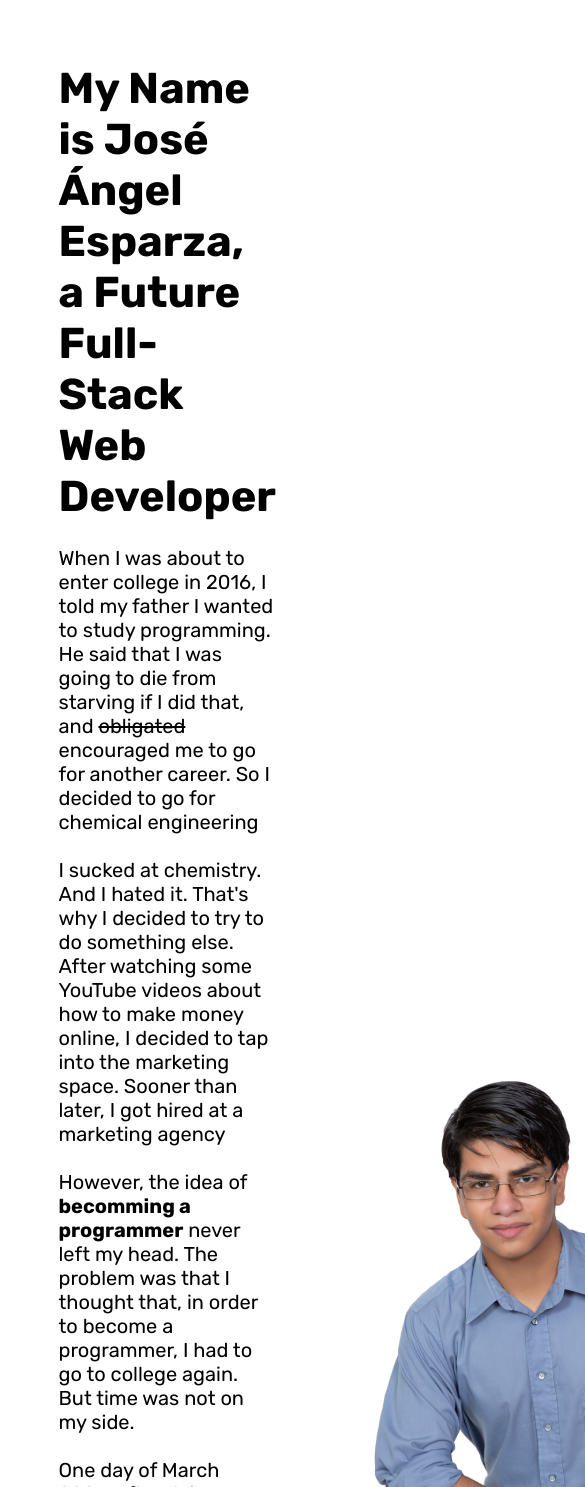
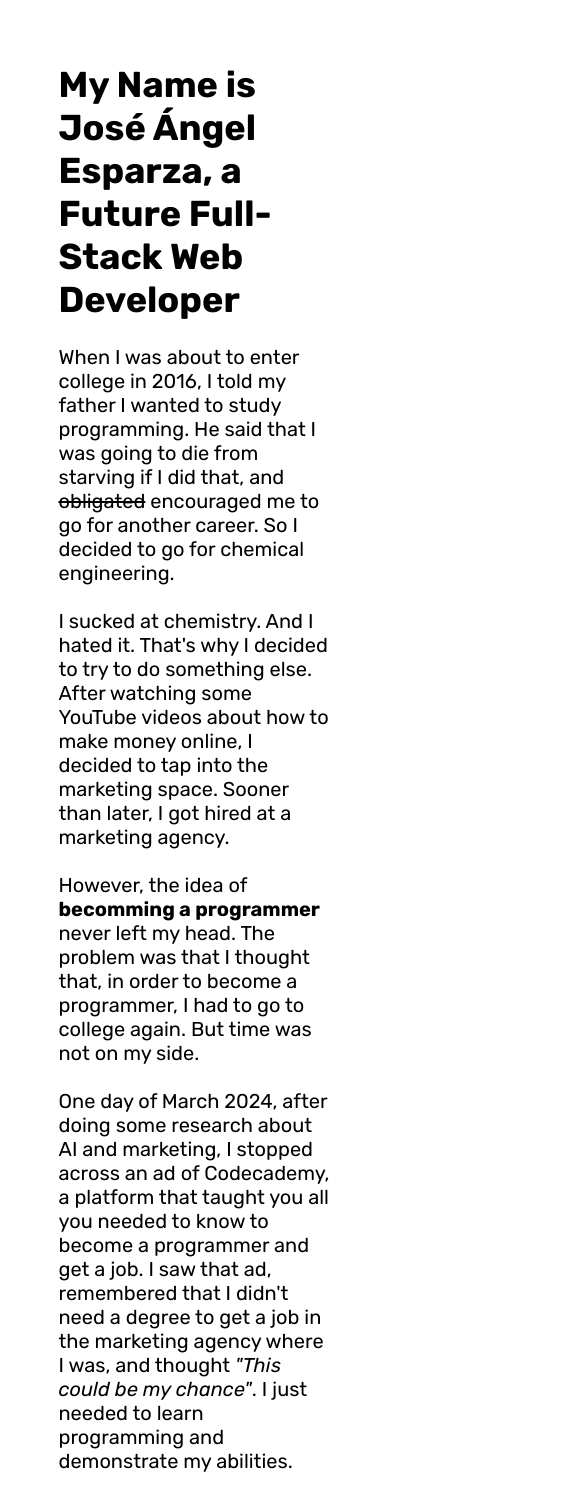
Before and after one commit to Jozenyel/Jozenyel.github.io, a plain HTML site: page Portfolio-webpage/index.html in a window 390 px wide. Shown: the part 113-1600 px from the top of the page, 585 px wide, since content can reach past the window. Drawn offline with Linux system fonts and the light colour scheme.

Commit message:
Added responsive design

```diff
--- a/Portfolio-webpage/index.html
+++ b/Portfolio-webpage/index.html
@@ -22,13 +22,13 @@
             <div class="container">
                 <h1>My Name is José Ángel Esparza, a Future Full-Stack Web Developer</h1>
                 <br>
-                <p>When I was about to enter college in 2016, I told my father I wanted to study programming. He said that I was going to die from starving if I did that, and <s>obligated</s> encouraged me to go for another career. So I decided to go for chemical engineering</p>
+                <p>When I was about to enter college in 2016, I told my father I wanted to study programming. He said that I was going to die from starving if I did that, and <s>obligated</s> encouraged me to go for another career. So I decided to go for chemical engineering.</p>
                 <br>
-                <p>I sucked at chemistry. And I hated it. That's why I decided to try to do something else. After watching some YouTube videos about how to make money online, I decided to tap into the marketing space. Sooner than later, I got hired at a marketing agency</p>
+                <p>I sucked at chemistry. And I hated it. That's why I decided to try to do something else. After watching some YouTube videos about how to make money online, I decided to tap into the marketing space. Sooner than later, I got hired at a marketing agency.</p>
                 <br>
                 <p>However, the idea of <strong>becomming a programmer</strong> never left my head. The problem was that I thought that, in order to become a programmer, I had to go to college again. But time was not on my side.</p>
                 <br>
-                <p>One day of March 2024, after doing some research about AI and marketing, I stopped across an ad of Codecademy, a platform that taught you all you needed to know to become a programmer and get a job. I saw that ad, remembered that I didn't need a degree to get a job in the marketing agency where I was, and thought <em>"This could be my chance"</em>. I just needed to learn programming and demonstrate my abilities</p>
+                <p>One day of March 2024, after doing some research about AI and marketing, I stopped across an ad of Codecademy, a platform that taught you all you needed to know to become a programmer and get a job. I saw that ad, remembered that I didn't need a degree to get a job in the marketing agency where I was, and thought <em>"This could be my chance"</em>. I just needed to learn programming and demonstrate my abilities.</p>
                 <br>
                 <p>I enrolled in Codecademy, selected the Full-Stack Web Developer career path, did all the lessons...</p>
                 <br>
--- a/Portfolio-webpage/resources/style.css
+++ b/Portfolio-webpage/resources/style.css
@@ -88,3 +88,28 @@ i {
 .technology-section:hover {
     cursor: pointer;
 }
+
+@media only screen and (max-width: 1500px) {
+    .my-history {
+        flex-wrap: wrap;
+        justify-content: center;
+    }
+    .my-history img {
+        margin-top: -3.5rem;
+        max-width: 90%;
+    }
+
+    section h2 {
+        margin-top: 2rem;
+    }
+}
+
+@media only screen and (max-width: 1000px) {
+ h1 {
+    font-size: 2.25rem;
+ }
+
+ h2 {
+    font-size: 1.75rem;
+ }
+}
```
